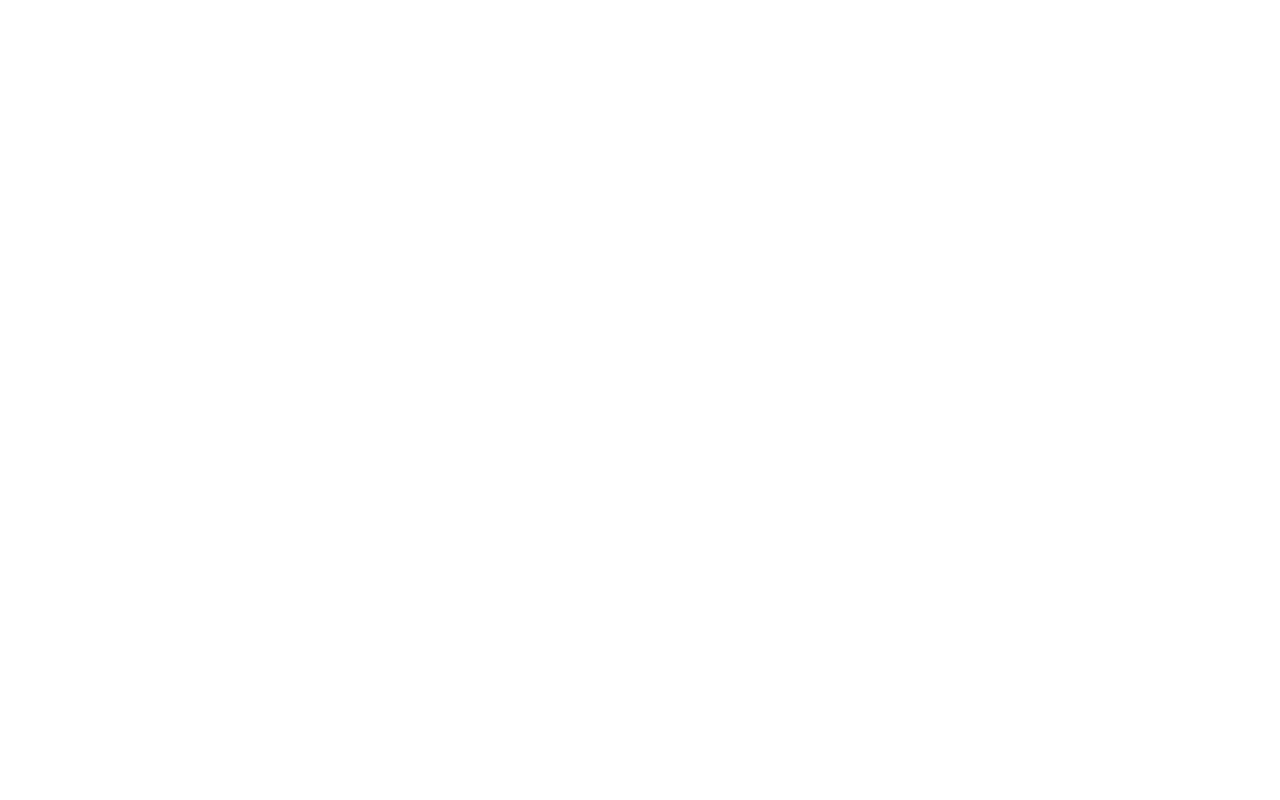
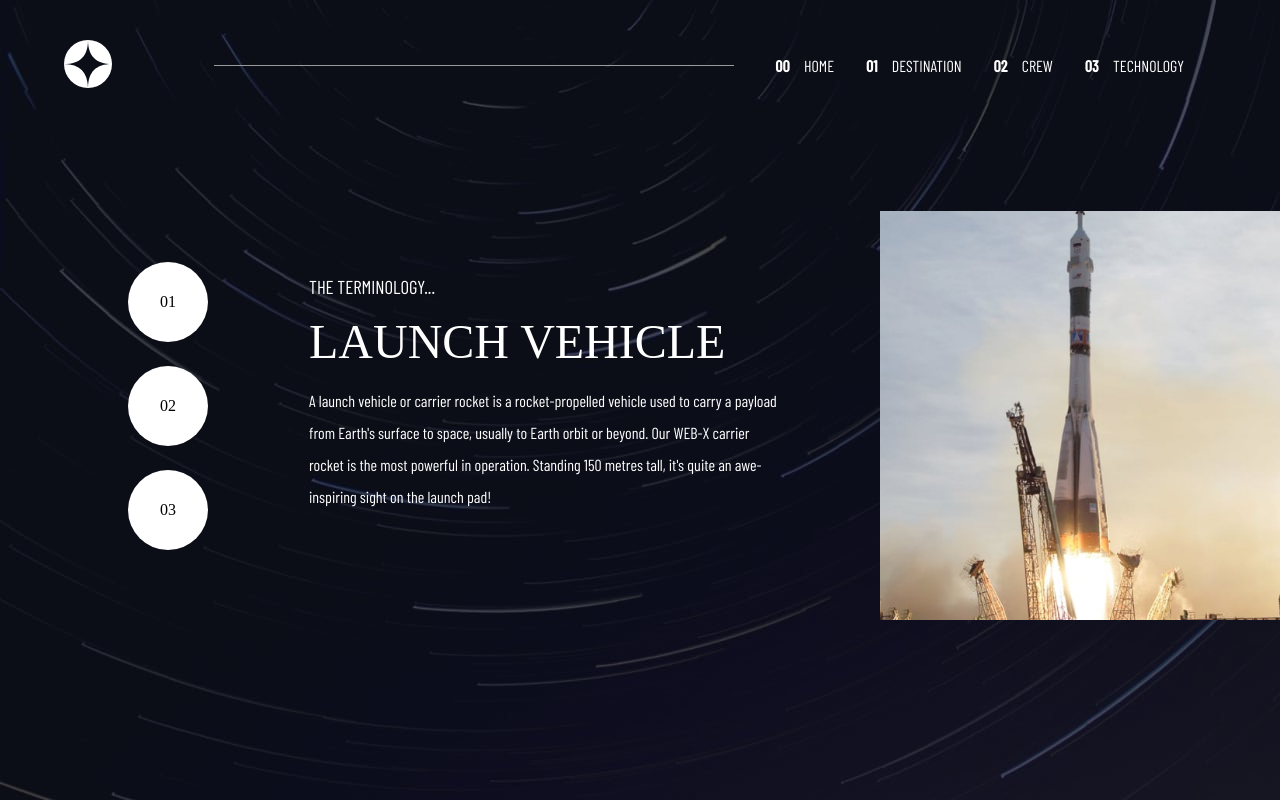
Before and after one commit to StoicInsight/lets-go-to-the-moon-, a website: page Technology/code/tech.html in a window 1280 px wide. Drawn offline with nearby package versions, Linux system fonts and the light colour scheme; files whose address does not match are found by name; a web font is replaced by a local one.

Commit message:
Im lost at this point

```diff
--- /dev/null
+++ b/Crew/code/crew.css
@@ -0,0 +1,94 @@
+@import url('https://fonts.googleapis.com/css2?family=Barlow+Condensed:wght@100;300;400;500&family=Bellefair&display=swap');
+
+* {
+    box-sizing: border-box;
+    margin: 0;
+    padding: 0;
+}
+
+:root {
+    --Barlow: 'Barlow Condensed', sans-serif;
+    --Bellefair: 'Bellefair', serif;
+}
+
+body {
+    background-image: url(/Destination/destination/background-destination-desktop.jpg);
+    height: 100%;
+}
+
+/* Nav */
+
+.nav-bar {
+    margin:  0 0 0 auto;
+    max-width: 95%;
+    /* width: min(90%, 90.5rem); */
+    margin-top: 2rem;
+}
+
+.nav-container {
+    display: flex;
+    justify-content: space-between;
+    align-items: center;
+    color: #fff;
+    position: relative;
+}
+
+.logo {
+    color: #fff;
+}
+
+.nav-line {
+    /* height: 5px;
+    width: 300px; */
+    padding: .5px 260px;
+    background-color: #9a9a9a;
+    backdrop-filter: blur(1px);
+    position: absolute;
+    left: 150px;
+    z-index: 999;
+}
+
+.right-nav {
+    display: flex;
+    justify-content: space-between;
+    padding: 1.5rem 6rem;
+    background-color: transparent;
+    font-family: var(--Barlow);
+    text-transform: uppercase;
+}
+
+.right-nav-h1 {
+    font-family: var(--Barlow);
+    font-weight: bold;
+    padding-right: .9rem;
+    font-size: 1rem;
+}
+
+.right-nav-items h2 {
+    font-weight: 100;
+    font-size: 1rem;
+}
+
+.right-nav-items a{
+    display: flex;
+    padding-left: 2rem;
+    text-decoration: none;
+    color: #fff;
+}
+
+.right-nav-items a:hover {
+    border-bottom: 5px solid #fff;
+    padding-bottom: 1rem;
+}
+
+/* .mobile-active {
+    display: flex;
+    flex-direction: column-reverse;
+    background-color: #fff;
+    width: 60%;
+    height: 100%;
+} */
+
+.mobile-nav {
+    display: none;
+}
--- a/Technology/code/index.html
+++ b/Technology/code/tech.html
@@ -4,7 +4,8 @@
     <meta charset="UTF-8">
     <meta http-equiv="X-UA-Compatible" content="IE=edge">
     <meta name="viewport" content="width=device-width, initial-scale=1.0">
-    <title>Technology/title>
+    <link rel="stylesheet" href="/Technology/code/technology.css">
+    <title>Technology</title>
 </head>
 <body>
       <!-- navbar -->
@@ -42,5 +43,31 @@
             </div>
         </div>
     </nav>
+
+    <header class="header">
+        <div class="main-header-container">
+            <div class="header-container">
+                <div class="launch-container">
+                    <div class="launch-btn">
+                        <a href="#">01</a>
+                        <a href="#">02</a>
+                        <a href="#">03</a>
+                    </div>
+                    <div class="terminology">
+                        <h3>  The terminology...</h3>
+                        <h1>  Launch vehicle</h1>
+                        <p>A launch vehicle or carrier rocket is a rocket-propelled vehicle used to carry a
+                            payload from Earth's surface to space, usually to Earth orbit or beyond. Our
+                            WEB-X carrier rocket is the most powerful in operation. Standing 150 metres tall,
+                            it's quite an awe-inspiring sight on the launch pad!</p>
+                    </div>
+                    <div class="lauch-img">
+                        <img src="/Technology/technology/image-launch-vehicle-portrait.jpg" alt="">
+                    </div>
+                </div>
+
+            </div>
+        </div>
+    </header>
 </body>
 </html>
--- /dev/null
+++ b/Technology/code/technology.css
@@ -0,0 +1,166 @@
+@import url('https://fonts.googleapis.com/css2?family=Barlow+Condensed:wght@100;300;400;500&family=Bellefair&display=swap');
+
+* {
+    box-sizing: border-box;
+    margin: 0;
+    padding: 0;
+}
+
+:root {
+    --Barlow: 'Barlow Condensed', sans-serif;
+    --Bellefair: 'Bellefair', serif;
+
+}
+
+body {
+    background-image: url(/Technology/technology/background-technology-desktop.jpg);
+    height: 100%;
+}
+
+/* Nav */
+
+.nav-bar {
+    margin:  0 0 0 auto;
+    max-width: 95%;
+    /* width: min(90%, 90.5rem); */
+    margin-top: 2rem;
+}
+
+.nav-container {
+    display: flex;
+    justify-content: space-between;
+    align-items: center;
+    color: #fff;
+    position: relative;
+}
+
+.logo {
+    color: #fff;
+}
+
+.nav-line {
+    /* height: 5px;
+    width: 300px; */
+    padding: .5px 260px;
+    background-color: #9a9a9a;
+    backdrop-filter: blur(1px);
+    position: absolute;
+    left: 150px;
+    z-index: 999;
+}
+
+.right-nav {
+    display: flex;
+    justify-content: space-between;
+    padding: 1.5rem 6rem;
+    background-color: transparent;
+    font-family: var(--Barlow);
+    text-transform: uppercase;
+}
+
+.right-nav-h1 {
+    font-family: var(--Barlow);
+    font-weight: bold;
+    padding-right: .9rem;
+    font-size: 1rem;
+}
+
+.right-nav-items h2 {
+    font-weight: 100;
+    font-size: 1rem;
+}
+
+.right-nav-items a{
+    display: flex;
+    padding-left: 2rem;
+    text-decoration: none;
+    color: #fff;
+}
+
+.right-nav-items a:hover {
+    border-bottom: 5px solid #fff;
+    padding-bottom: 1rem;
+}
+
+/* .mobile-active {
+    display: flex;
+    flex-direction: column-reverse;
+    background-color: #fff;
+    width: 60%;
+    height: 100%;
+} */
+
+.mobile-nav {
+    display: none;
+}
+
+/* Tech Header */
+
+.header {
+    margin-top: 7rem;
+}
+
+.header-container {
+    width: 100%;
+}
+
+.launch-container {
+    display: flex;
+    justify-content: space-between;
+    align-items: center;
+}
+
+.launch-btn {
+    display: flex;
+    flex-direction: column;
+    margin: 0 0 0 8rem;
+}
+
+.launch-btn > a {
+    display: flex;
+    justify-content: center;
+    align-items: center;
+    background-color: #fff;
+    width: 80px;
+    height: 80px;
+    margin-bottom: 1.5rem;
+    border-radius: 50%;
+    text-decoration: none;
+    color: black;
+}
+
+.terminology {
+    display: flex;
+    flex-direction: column;
+    justify-content: flex-start;
+    max-width: 500px;
+    color: #fff;
+    margin-bottom: 3rem;
+    max-width: 470px;
+}
+
+.terminology > h3 {
+    font-family: var(--Barlow);
+    font-weight: 100;
+    text-transform: uppercase;
+    margin-bottom: 1rem;
+}
+
+.terminology > h1 {
+    margin-bottom: 1rem;
+    font-family: var(--Bellefair);
+    font-weight: 300;
+    text-transform: uppercase;
+    font-size: 3rem;
+}
+
+.terminology > p {
+    font-family: var(--Barlow);
+    line-height: 32px;
+    font-size: 1rem;
+
+}
+
+.lauch-img img {
+    max-width: 400px;
+}
--- /dev/null
+++ b/package.json
@@ -0,0 +1,5 @@
+{
+  "dependencies": {
+    "animejs": "^3.2.1"
+  }
+}
```
Also changed, not shown: Crew/code/index.html (+1 -0 lines), Destination/code/Destination.css (renamed from Destination/code/style.css, +26 -3 lines), Destination/code/Destination.html (renamed from Destination/code/index.html, +10 -3 lines), Home/index.html (+4 -1 lines), Home/js.js (+60 -0 lines), Crew/code/style.css (deleted), Technology/code/style.css (deleted), 1 other file.
